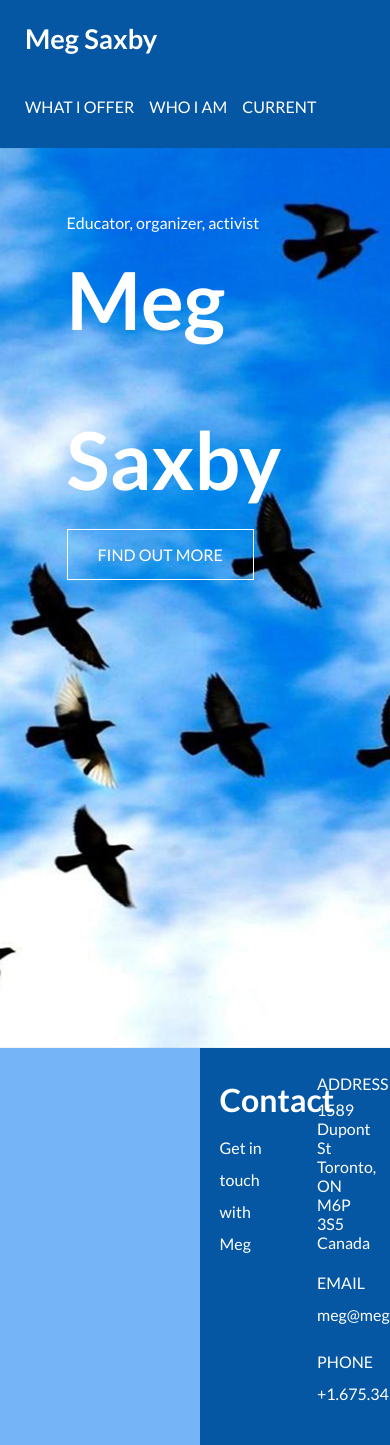
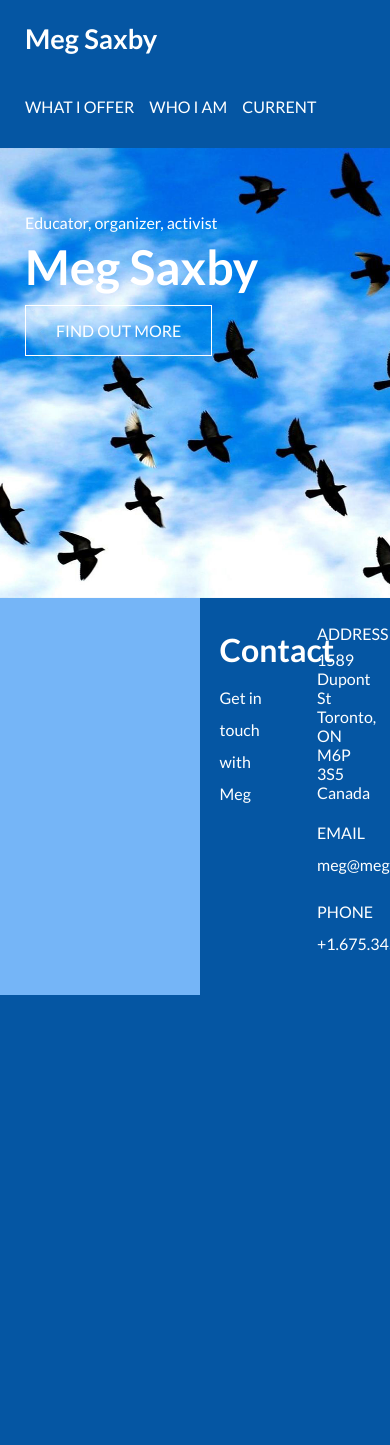
Before and after one commit to megsaxby/megsaxby.github.io, a Jekyll site: the page built from index.html, in a window 390 px wide. Built offline with Jekyll 4.4.1, drawn with Linux system fonts in a browser that asks for light colours; after the commit the page ends 995 px from its top, so only the background shows below that.

Commit message:
Home logo OK in mobile

```diff
--- a/_sass/_home.scss
+++ b/_sass/_home.scss
@@ -4,16 +4,29 @@
 	background-size: cover;
 	height: 100%;
 
+	@include media($mobile) {
+		height: 50%;
+	}
+
 	.logo {
     @include shift(2);
     color: $white;
     padding-top: 15%;
+
+		@include media($mobile) {
+			@include shift(0);
+			margin-left: 25px;
+		}
 	}
 
   h1 {
 		color: $white;
 		font-size: 5em;
 		margin: -20px 0 0;
+
+		@include media($mobile) {
+			font-size: 3em;
+		}
   }
 
 	a {
```
